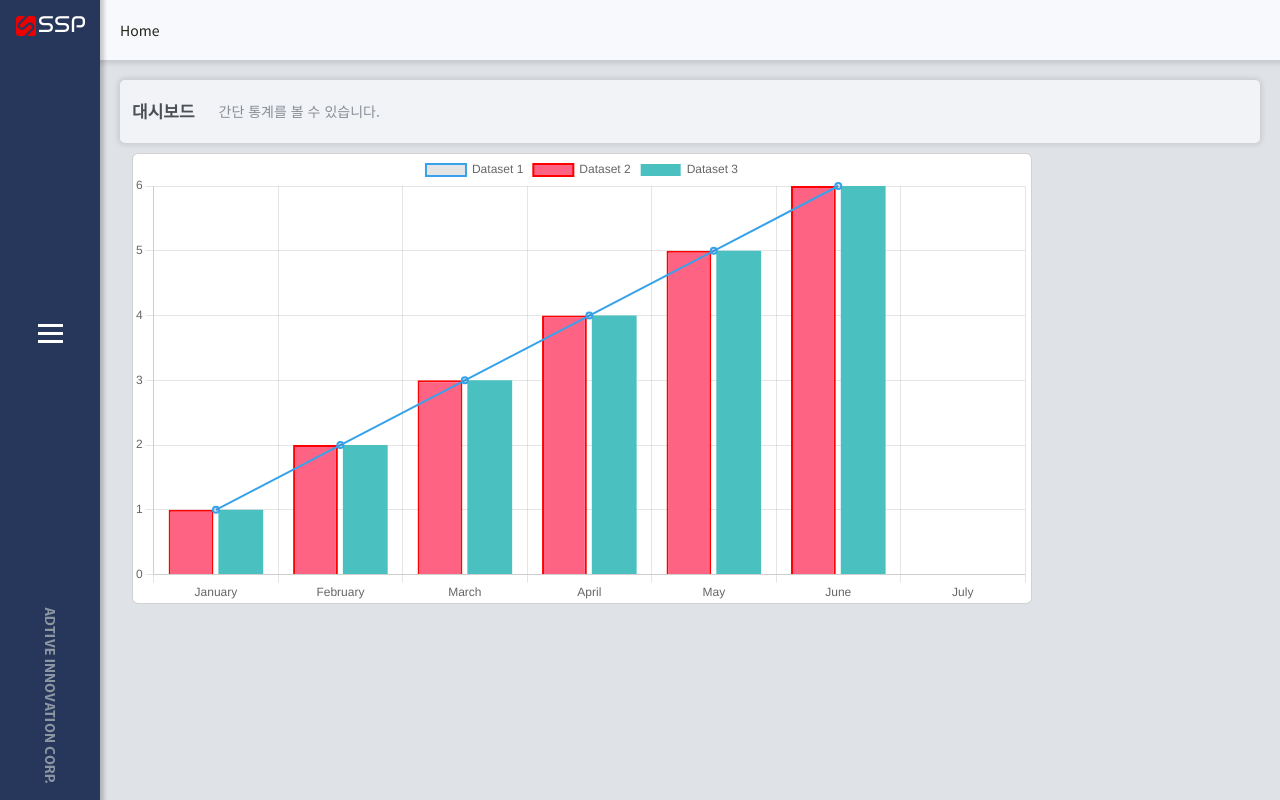
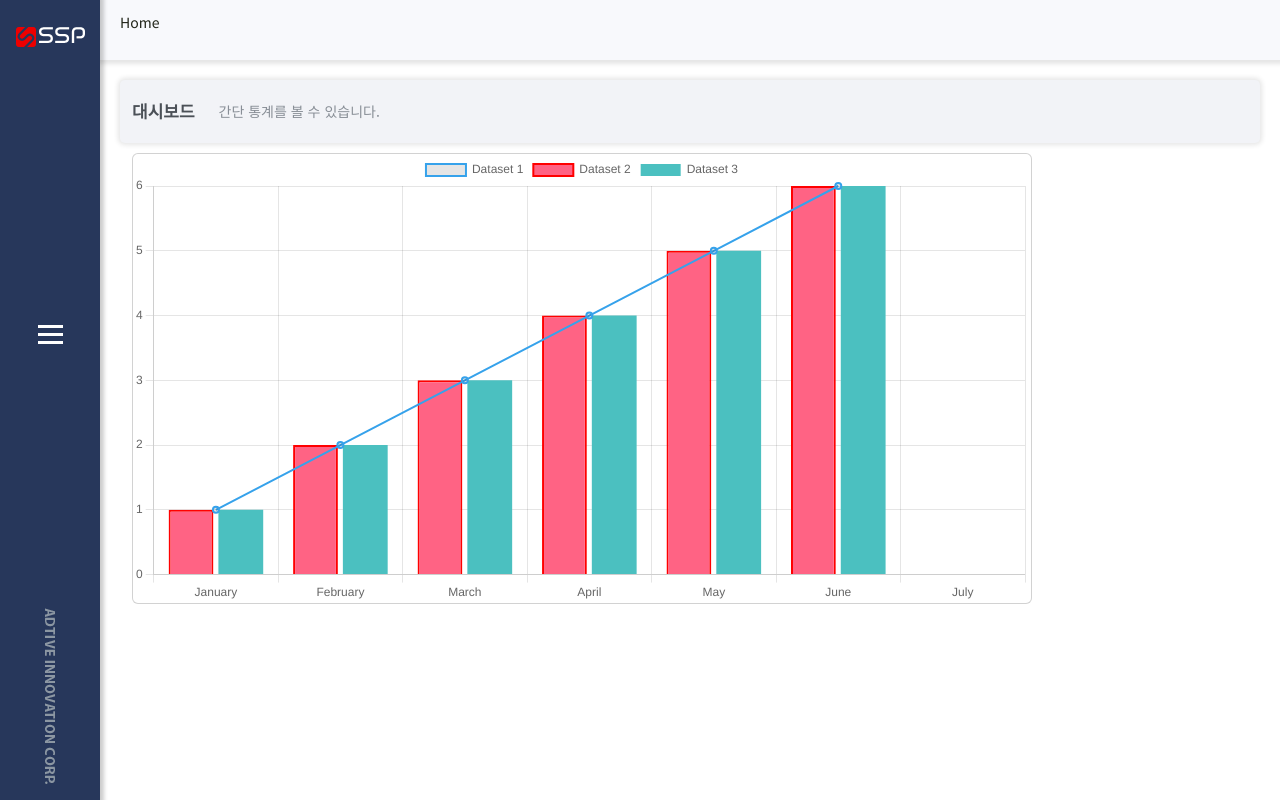
Before and after one commit to Rockbody03182/react-settings, a React (Create React App) app: page / in a window 1280 px wide. Built offline with nearby package versions, Linux system fonts and the light colour scheme.

Commit message:
delete home.js

```diff
--- a/src/App.js
+++ b/src/App.js
@@ -1,6 +1,6 @@
 import React, { Component, Suspense } from "react";
 import { BrowserRouter, Route, Routes } from "react-router-dom";
-import Home from "./pages/Home";
+// import Home from "./pages/Home";
 import { Provider } from "./Context";
 import { CookiesProvider } from "react-cookie";
 
@@ -23,7 +23,7 @@ class App extends Component {
           <BrowserRouter>
             <Suspense fallback={loading}>
               <Routes>
-                <Route path="*" name={Home} element={<DefaultLayout />} />
+                <Route path="*" name="Home" element={<DefaultLayout />} />
               </Routes>
             </Suspense>
           </BrowserRouter>
--- a/src/Components/Header/Header.js
+++ b/src/Components/Header/Header.js
@@ -1,6 +1,11 @@
 import React, { useState, useEffect } from "react";
 import { useLocation } from "react-router-dom";
 import Breadcrumb from "react-bootstrap/Breadcrumb";
+
+// css
+import "../../css/reset.css"; // reset css UI 침해시 삭제
+import "../../css/common.css";
+import "../../css/style.css";
 
 const Header = () => {
   const [MiddleName, setMiddleName] = useState("");
--- a/src/pages/Home.js
+++ /dev/null
@@ -1,23 +0,0 @@
-import React from "react";
-// components
-import Header from "../Components/Header/Header"; // Header
-import Aside from "../Components/Aside/Aside"; // Aside
-import Footer from "../Components/Footer/Footer"; // Footer
-
-// css
-import "../css/reset.css"; // reset css UI 침해시 삭제
-import "../css/common.css";
-import "../css/style.css";
-
-export default function Home() {
-  return (
-    <div className="body-box">
-      <Aside />
-      <div className="content-box">
-        <Header />
-        <div className="content-box"></div>
-        <Footer />
-      </div>
-    </div>
-  );
-}
```
